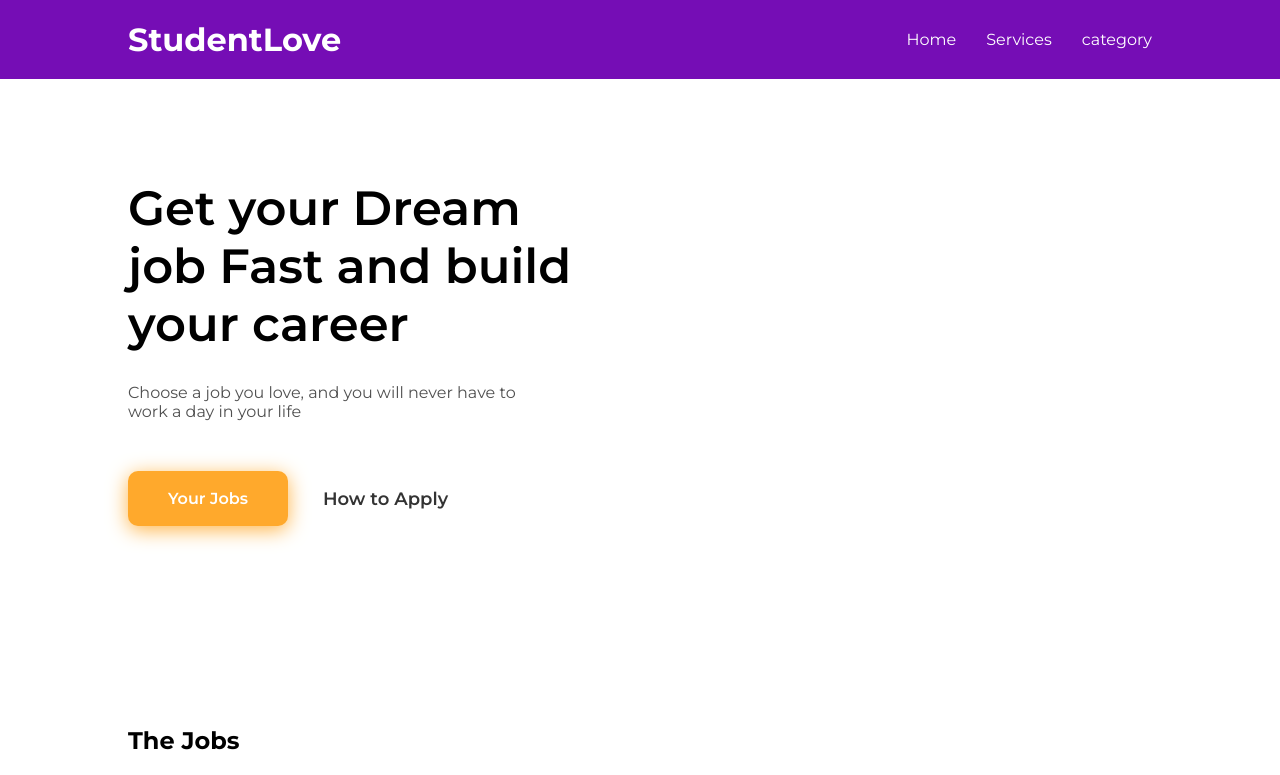
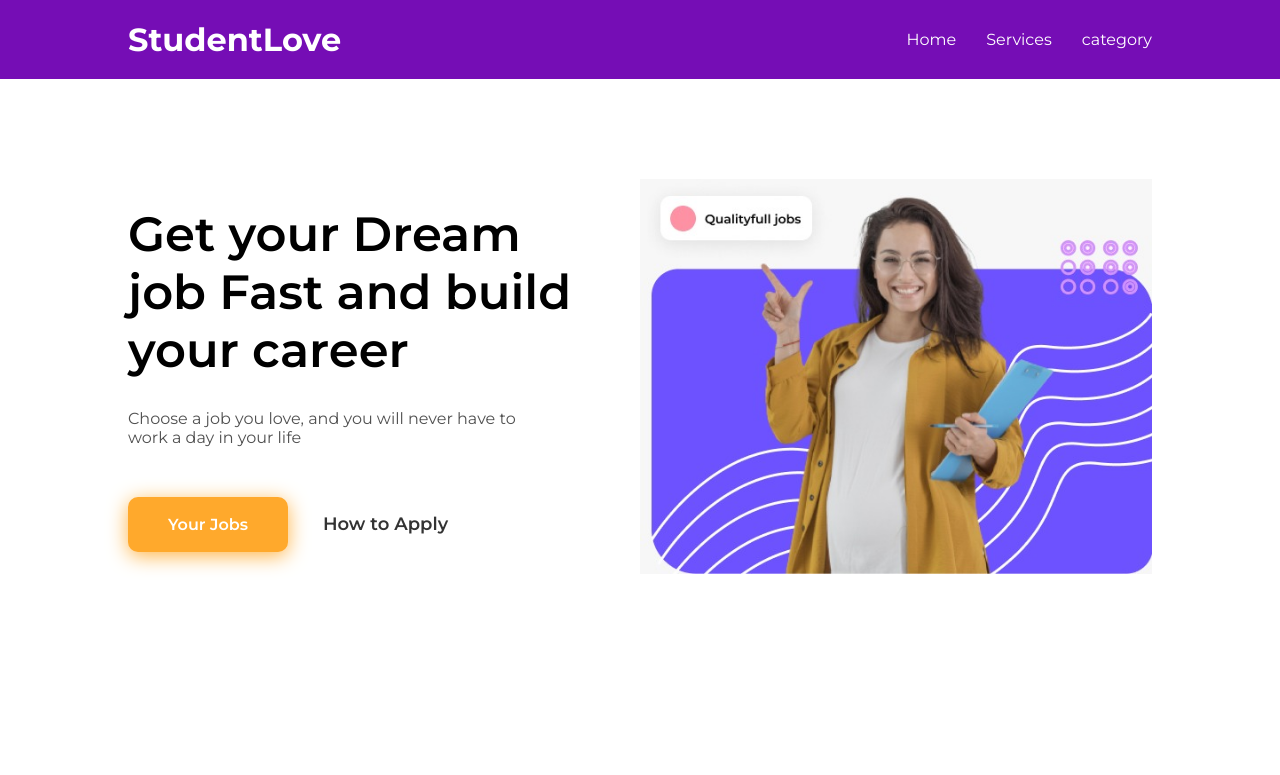
Before and after one commit to Varshini1425/studentLove, a plain HTML site: page index.html in a window 1280 px wide. Shown: the top 775 px of the page. Drawn offline with Linux system fonts and the light colour scheme.

Commit message:
image path

```diff
--- a/index.html
+++ b/index.html
@@ -53,7 +53,7 @@
                 </div>
                </div>
                <div>
-                <img src="./girl.png" alt="">
+                <img src="./assets/girl.jpeg" alt="">
                </div>
             </div>
         </div>
```
